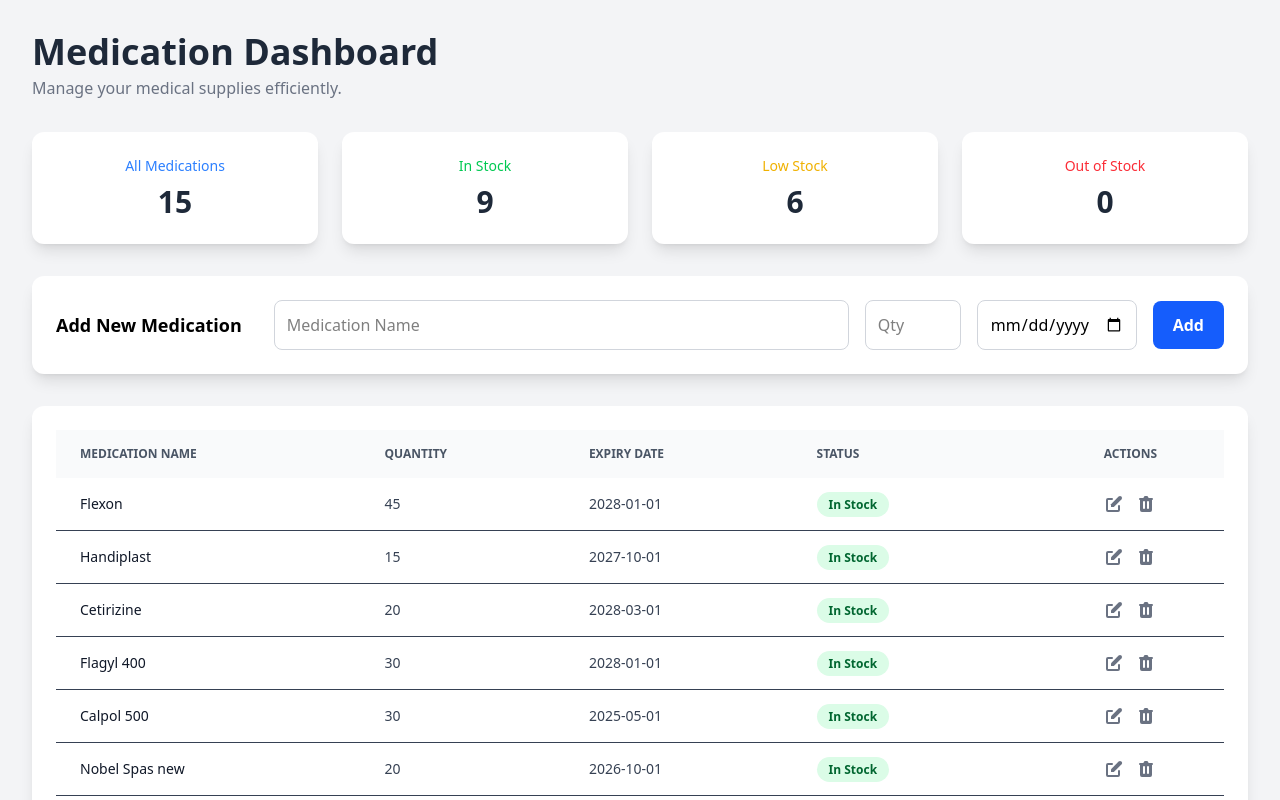
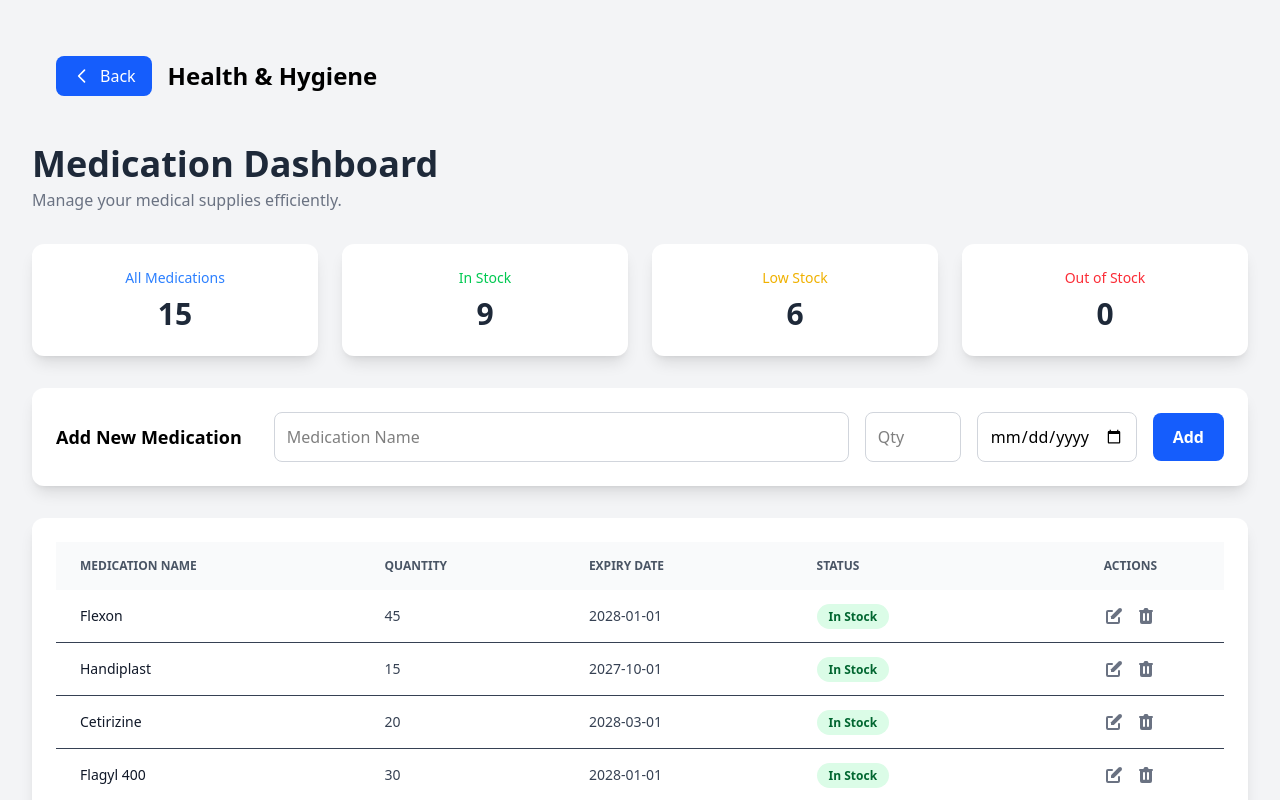
Before and after one commit to Rinki9999/InventoryStorage, a React (Vite) app in the folder inventory/: page /helth in a window 1280 px wide. Shown: the top 800 px of the page. Built offline with nearby package versions, Linux system fonts and the light colour scheme; no server answers; sample sign-in values are in the browser's storage.

Commit message:
Added back button in Helth page

```diff
--- a/inventory/src/pages/Helth.jsx
+++ b/inventory/src/pages/Helth.jsx
@@ -1,4 +1,5 @@
 import React, { useState } from "react";
+import { useNavigate } from "react-router-dom";
 
 // Initial medication data
 const initialMedications = [
@@ -41,8 +42,8 @@ const DeleteIcon = () => (
     </svg>
 );
 
-
 export default function MedicationDashboard() {
+  const navigate = useNavigate();
   const [medications, setMedications] = useState(initialMedications);
   const [newMed, setNewMed] = useState({ name: "", qty: "", expiry: "" });
   const [editingMed, setEditingMed] = useState(null);
@@ -56,6 +57,10 @@ export default function MedicationDashboard() {
     }, 3000);
   };
 
+  // Back button
+  const handleBack = () => {
+    navigate("/dashboard"); // dashboard page pe le jayega
+  };
 
   // Status counts
   const totalMedications = medications.length;
@@ -70,7 +75,7 @@ export default function MedicationDashboard() {
       return;
     }
     const newEntry = {
-      id: Date.now(), // Use timestamp for unique ID
+      id: Date.now(),
       ...newMed,
       qty: parseInt(newMed.qty),
     };
@@ -110,6 +115,32 @@ export default function MedicationDashboard() {
                 {notification}
             </div>
         )}
+
+      {/* Back Button and Header */}
+      <div className="p-6">
+        <div className="flex items-center gap-4 mb-6">
+          <button
+            onClick={handleBack}
+            className="flex items-center gap-2 px-4 py-2 bg-blue-600 text-white rounded-lg hover:bg-blue-700 transition-all"
+          >
+            {/* Left arrow icon */}
+            <svg
+              xmlns="http://www.w3.org/2000/svg"
+              className="h-5 w-5"
+              fill="none"
+              viewBox="0 0 24 24"
+              stroke="currentColor"
+              strokeWidth={2}
+            >
+              <path strokeLinecap="round" strokeLinejoin="round" d="M15 19l-7-7 7-7" />
+            </svg>
+            Back
+          </button>
+
+          <h1 className="text-2xl font-bold">Health & Hygiene</h1>
+        </div>
+      </div>
+
       <div className="max-w-7xl mx-auto">
         <header className="mb-8">
             <h1 className="text-4xl font-bold text-gray-800">Medication Dashboard</h1>
```
